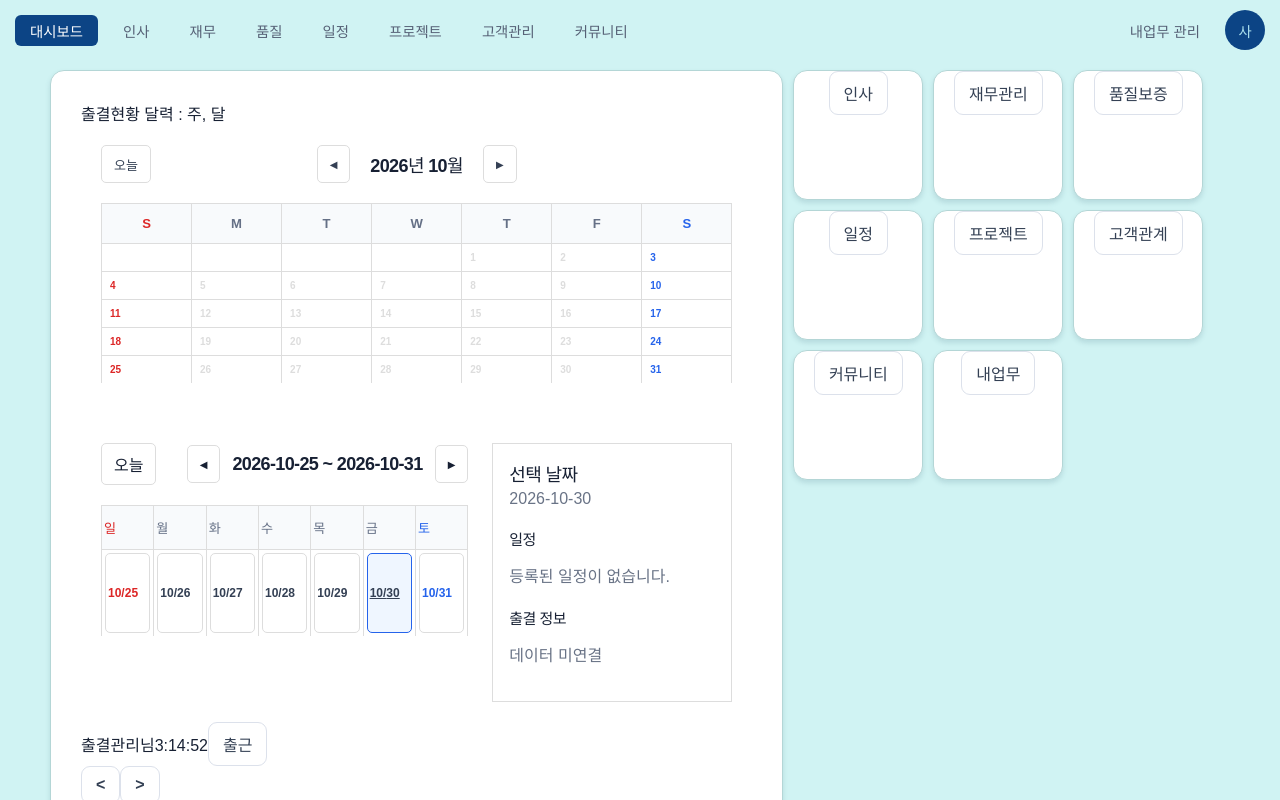
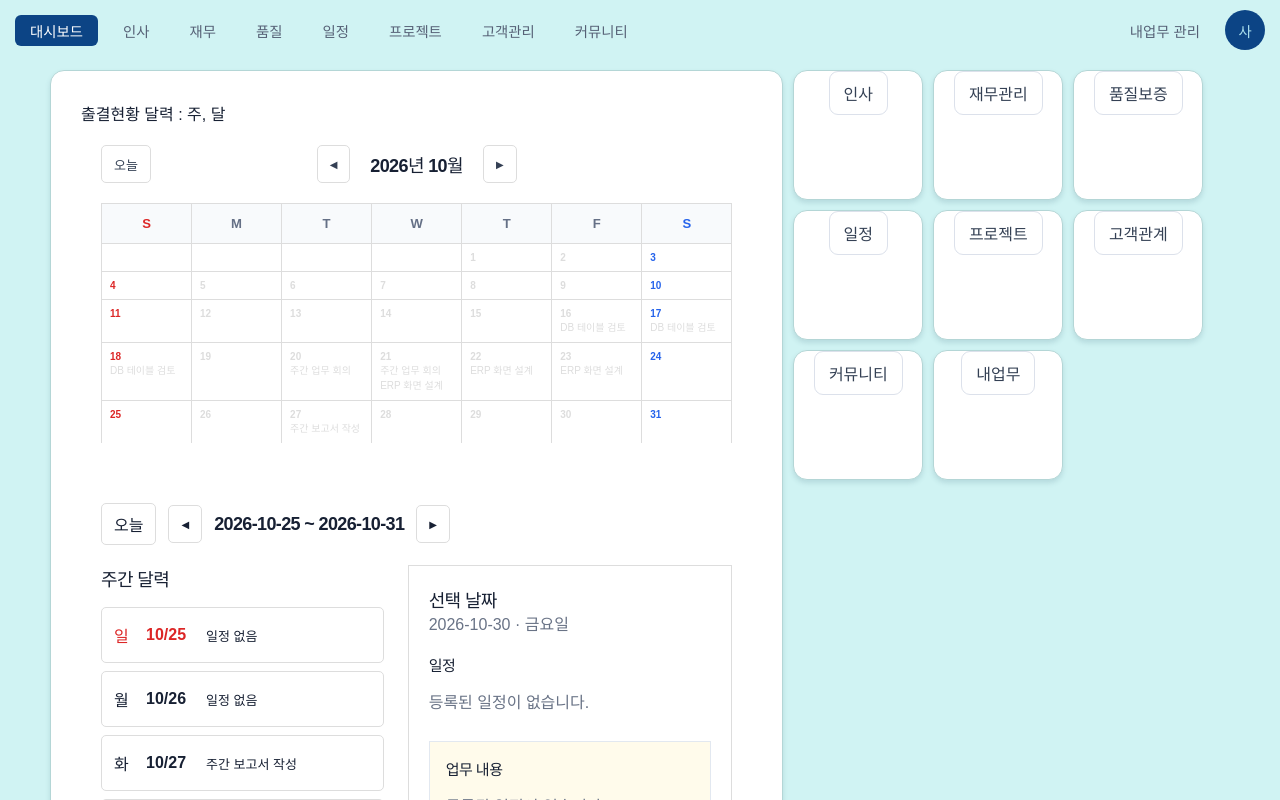
Before and after one commit to YooJunWoo-kor/Semiproject-group-2-, a React (Create React App) app in the folder frontend/: page /main in a window 1280 px wide. Shown: the top 800 px of the page. Built offline with nearby package versions, Linux system fonts and the light colour scheme.

Commit message:
업데이트?

```diff
--- a/frontend/src/components/calendar/Calendar.css
+++ b/frontend/src/components/calendar/Calendar.css
@@ -93,54 +93,3 @@
   .basic-calendar-date {
     font-weight: bold;
   }
-
-.weekly-calendar {
-  display: flex;
-  align-items: flex-start;
-  gap: 24px;
-  padding: 20px;
-  background: white;
-  box-sizing: border-box;
-  width: 100%;
-}
-.weekly-calendar-main { flex: 1; min-width: 0; }
-.weekly-calendar-header,
-.weekly-calendar-navigation { display: flex; align-items: center; gap: 12px; }
-.weekly-calendar-header { justify-content: space-between; margin-bottom: 20px; flex-wrap: wrap; }
-.weekly-calendar-navigation { flex-wrap: wrap; }
-.weekly-calendar h2 { margin: 0; font-size: 18px; }
-.weekly-calendar h3 { font-size: 15px; }
-.weekly-calendar button {
-  padding: 8px 12px;
-  border: 1px solid #ddd;
-  border-radius: 5px;
-  background: white;
-  color: inherit;
-  cursor: pointer;
-}
-.weekly-calendar button:hover { background: #f1f5f9; }
-.weekly-calendar button:focus-visible { outline: 2px solid #2563eb; outline-offset: 2px; }
-.weekly-calendar-navigation button { font-size: 10px; }
-.weekly-calendar-table { width: 100%; table-layout: fixed; border-collapse: collapse; }
-.weekly-calendar-table th { padding: 12px 2px; background: #f8fafc; border: 1px solid #ddd; }
-.weekly-calendar-table td { padding: 3px; border: 1px solid #ddd; vertical-align: top; }
-.weekly-calendar-table th:first-child,
-.weekly-calendar-table td:first-child { color: #dc2626; }
-.weekly-calendar-table th:last-child,
-.weekly-calendar-table td:last-child { color: #2563eb; }
-.weekly-calendar-table .weekly-calendar-day {
-  width: 100%; min-height: 80px; padding: 8px 2px; text-align: left;
-  overflow-wrap: anywhere; font-size: 12px;
-}
-.weekly-calendar-day[aria-pressed="true"] { background: #eff6ff; border-color: #2563eb; }
-.weekly-calendar-day[aria-current="date"] > span:first-child { font-weight: bold; text-decoration: underline; }
-.weekly-calendar-event { display: block; margin-top: 6px; color: #334155; overflow-wrap: anywhere; font-size: 12px; }
-.weekly-calendar-details { flex: 0 0 240px; min-width: 0; padding: 16px; border: 1px solid #ddd; box-sizing: border-box; overflow-wrap: anywhere; }
-.weekly-calendar-details ul { padding-left: 20px; }
-.weekly-calendar-details li { margin-bottom: 12px; }
-@media (max-width: 768px) {
-  .weekly-calendar { flex-direction: column; }
-  .weekly-calendar-main,
-  .weekly-calendar-details { width: 100%; flex: auto; }
-  .weekly-calendar-navigation h2 { font-size: 14px; }
-}
--- /dev/null
+++ b/frontend/src/components/calendar/WeeklyCalendar.css
@@ -0,0 +1,56 @@
+
+.weekly-calendar {
+    padding: 20px;
+    background: white;
+    box-sizing: border-box;
+    width: 100%;
+  }
+  .weekly-calendar-main { flex: 1; min-width: 0; }
+  .weekly-calendar-header,
+  .weekly-calendar-navigation { display: flex; align-items: center; gap: 12px; }
+  .weekly-calendar-header { margin-bottom: 20px; flex-wrap: wrap; }
+  .weekly-calendar-navigation { flex: 1; min-width: 0; }
+  .weekly-calendar-navigation h2 { overflow-wrap: anywhere; }
+  /* 날짜 목록과 메모 영역을 나란히 배치합니다. */
+  .weekly-calendar-body { display: flex; align-items: stretch; gap: 24px; }
+  .weekly-calendar h2 { margin: 0; font-size: 18px; }
+  .weekly-calendar h3 { font-size: 15px; }
+  .weekly-calendar button {
+    padding: 8px 12px;
+    border: 1px solid #ddd;
+    border-radius: 5px;
+    background: white;
+    color: inherit;
+    cursor: pointer;
+  }
+  .weekly-calendar button:hover { background: #f1f5f9; }
+  .weekly-calendar button:focus-visible { outline: 2px solid #2563eb; outline-offset: 2px; }
+  .weekly-calendar-navigation button { font-size: 10px; flex-shrink: 0; }
+  .weekly-calendar-list { list-style: none; padding: 0; margin: 16px 0 0; }
+  .weekly-calendar-list li { margin-bottom: 8px; }
+  .weekly-calendar-list .weekly-calendar-day {
+    display: flex; align-items: center; gap: 12px;
+    width: 100%; min-height: 56px; text-align: left;
+  }
+  .weekly-calendar-weekday { flex: 0 0 20px; font-weight: bold; }
+  .weekly-calendar-date { flex: 0 0 48px; }
+  .weekly-calendar-summary { min-width: 0; overflow-wrap: anywhere; font-size: 13px; }
+  .weekly-calendar-list li:first-child .weekly-calendar-weekday,
+  .weekly-calendar-list li:first-child .weekly-calendar-date { color: #dc2626; }
+  .weekly-calendar-list li:last-child .weekly-calendar-weekday,
+  .weekly-calendar-list li:last-child .weekly-calendar-date { color: #2563eb; }
+  .weekly-calendar-day[aria-pressed="true"] { background: #eff6ff; border-color: #2563eb; }
+  .weekly-calendar-day[aria-current="date"] .weekly-calendar-date { font-weight: bold; text-decoration: underline; }
+  .weekly-calendar-event { display: block; margin-top: 6px; color: #334155; overflow-wrap: anywhere; font-size: 12px; }
+  .weekly-calendar-details { flex: 1; min-width: 0; padding: 20px; border: 1px solid #ddd; box-sizing: border-box; overflow-wrap: anywhere; }
+  .weekly-calendar-details ul { padding-left: 20px; }
+  .weekly-calendar-details li { margin-bottom: 12px; }
+  .weekly-calendar-memo { margin-top: 24px; padding: 16px; border: 1px solid #e2e8f0; background: #fffbeb; }
+  .weekly-calendar-memo h3 { margin-top: 0; }
+  /* 좁은 화면에서는 메모 영역을 날짜 목록 아래로 옮깁니다. */
+  @media (max-width: 768px) {
+    .weekly-calendar-body { flex-direction: column; }
+    .weekly-calendar-main,
+    .weekly-calendar-details { width: 100%; flex: auto; }
+    .weekly-calendar-navigation h2 { font-size: 14px; }
+  }
--- a/frontend/src/components/calendar/WeeklyCalendar.js
+++ b/frontend/src/components/calendar/WeeklyCalendar.js
@@ -1,5 +1,6 @@
 import React, { useState } from 'react';
 import './Calendar.css';
+import './WeeklyCalendar.css';
 
 // 날짜를 일정 데이터와 같은 YYYY-MM-DD 형식으로 만듭니다.
 function formatDate(date) {
@@ -20,7 +21,8 @@ function startOfWeek(date) {
   );
 }
 
-function WeeklyCalendar({ schedule = [] }) {
+function WeeklyCalendar(props) {
+  const schedule = props.schedule || [];
   // weekStart: 현재 보고 있는 주의 일요일
   // selectedDate: 사용자가 클릭한 날짜
   const [weekStart, setWeekStart] = useState(() => startOfWeek(new Date()));
@@ -41,6 +43,11 @@ function WeeklyCalendar({ schedule = [] }) {
   const selectedSchedules = schedule.filter(function (item) {
     return item.start <= selectedDate && selectedDate <= item.end;
   });
+
+  // 이번 주 날짜 중에서 선택 날짜를 찾아 요일을 표시합니다.
+  const selectedDay = days.filter(function (date) {
+    return formatDate(date) === selectedDate;
+  })[0];
 
   // 이전 주(-1) 또는 다음 주(1)로 이동합니다.
   function changeWeek(amount) {
@@ -63,7 +70,6 @@ function WeeklyCalendar({ schedule = [] }) {
 
   return (
     <section className="weekly-calendar" aria-label="주간 달력">
-      <div className="weekly-calendar-main">
       <div className="weekly-calendar-header">
         <button type="button" onClick={goToday}>
           오늘
@@ -92,21 +98,10 @@ function WeeklyCalendar({ schedule = [] }) {
         </div>
       </div>
 
-        <table className="weekly-calendar-table">
-          <thead>
-            <tr>
-              {weekdays.map(function (day) {
-                return (
-                  <th key={day} scope="col">
-                    {day}
-                  </th>
-                );
-              })}
-            </tr>
-          </thead>
-
-          <tbody>
-            <tr>
+      <div className="weekly-calendar-body">
+        <div className="weekly-calendar-main">
+          <h2>주간 달력</h2>
+          <ul className="weekly-calendar-list">
             {days.map(function (date) {
               const dateString = formatDate(date);
 
@@ -116,7 +111,7 @@ function WeeklyCalendar({ schedule = [] }) {
               });
 
               return (
-                  <td key={dateString}>
+                <li key={dateString}>
                   <button
                     type="button"
                     className="weekly-calendar-day"
@@ -129,32 +124,29 @@ function WeeklyCalendar({ schedule = [] }) {
                     }
                     onClick={() => setSelectedDate(dateString)}
                   >
-                      <span>
+                    <span className="weekly-calendar-weekday">{weekdays[date.getDay()]}</span>
+                    <span className="weekly-calendar-date">
                       {date.getMonth() + 1}/{date.getDate()}
                     </span>
 
-                      {daySchedules.map(function (item, index) {
-                        return (
-                          <span
-                            className="weekly-calendar-event"
-                            key={index}
-                          >
-                            {item.title}
+                    <span className="weekly-calendar-summary">
+                      {daySchedules.length === 0
+                        ? '일정 없음'
+                        : daySchedules.length === 1
+                          ? daySchedules[0].title
+                          : '일정 ' + daySchedules.length + '개'}
                     </span>
+                  </button>
+                </li>
               );
             })}
-                    </button>
-                  </td>
-                );
-              })}
-            </tr>
-          </tbody>
-        </table>
+          </ul>
         </div>
 
+        {/* 클릭한 날짜의 상태가 바뀌면 해당 날짜의 정보를 다시 표시합니다. */}
         <aside className="weekly-calendar-details" aria-live="polite">
           <h2>선택 날짜</h2>
-        <p>{selectedDate}</p>
+          <p>{selectedDate} · {weekdays[selectedDay.getDay()]}요일</p>
 
           <h3>일정</h3>
 
@@ -175,9 +167,29 @@ function WeeklyCalendar({ schedule = [] }) {
             <p>등록된 일정이 없습니다.</p>
           )}
 
+          {/* 입력이나 저장 없이 선택 날짜의 일정을 메모장처럼 보여줍니다. */}
+          <div className="weekly-calendar-memo">
+            <h3>업무 내용</h3>
+
+            {selectedSchedules.length > 0 ? (
+              selectedSchedules.map(function (item) {
+                return (
+                  <div key={item.id}>
+                    <strong>{item.title}</strong>
+                    <p>{item.description || '등록된 업무 내용이 없습니다.'}</p>
+                  </div>
+                );
+              })
+            ) : (
+              <p>등록된 일정이 없습니다.</p>
+            )}
+
+          </div>
+
           <h3>출결 정보</h3>
           <p>데이터 미연결</p>
         </aside>
+      </div>
     </section>
   );
 }
--- a/frontend/src/pages/Main/MainApp.js
+++ b/frontend/src/pages/Main/MainApp.js
@@ -6,6 +6,7 @@ import FinanceHome from './finance/FinanceHom';
 import HrRoutes from './hr/HrRoutes';
 import QaRouter from './qualityControl/QaRouter';
 import ScheduleHome from './management/ScheduleHome';
+import { ScheduleProvider } from './management/ScheduleContext';
 import CommunityHome from './community/CommunityHome';
 import CrmRoutes from './crm/CrmRoutes';
 import MyPage from './mypage/MyPage';
@@ -20,6 +21,8 @@ function MainApp() {
         <div className="main-sell">
             <HeaderNav />
             {/* 실제 화면 라우팅 연결 영역 */}
+            {/* 메뉴를 이동해도 같은 일정 데이터를 사용합니다. */}
+            <ScheduleProvider>
             <Routes>
                 <Route path="/" element={<MainModule />} />
                 <Route path="/finance/*" element={<FinanceHome />} />
@@ -33,6 +36,7 @@ function MainApp() {
                 <Route path="/mytesk" element={<MyTeskList />} />
                 <Route path="*" element={<Navigate to="/main" replace />} />
             </Routes>
+            </ScheduleProvider>
             <footer>
                 <hr />
                 <p> ERP 시스템 버전: v1.0.0 | 문의: 시스템운영팀 (내선 1004) </p>
--- a/frontend/src/pages/Main/MainModule.js
+++ b/frontend/src/pages/Main/MainModule.js
@@ -3,9 +3,23 @@ import { useNavigate } from 'react-router-dom';
 import ADComp from '../../components/ADComp';
 import Dashboard from './hr/pages/Dashboard';
 import ProjectModul from './project/ProjectModul';
+import { useSchedules } from './management/ScheduleContext';
 
 function MainModule() {
     const navigate = useNavigate();
+    const scheduleContext = useSchedules();
+
+    // 원본 일정은 그대로 두고 달력에서 사용하는 속성명으로 바꿉니다.
+    const schedule = scheduleContext.schedules.map(function (item) {
+        return {
+            id: item.id,
+            title: item.title,
+            start: item.startDate,
+            end: item.endDate,
+            description: item.description
+        };
+    });
+
     const url = '/main';
     const modules = [
         {
@@ -57,7 +71,7 @@ function MainModule() {
     // 유저에 따라 보드에 노출 목록 관리할 예정.
     const [index, setindex] = useState(0);
     const boardList = [
-        <ADComp showWeekly />,
+        <ADComp schedule={schedule} showWeekly={true} />,
         <Dashboard />
       ];
 
--- a/frontend/src/pages/Main/management/ScheduleHome.jsx
+++ b/frontend/src/pages/Main/management/ScheduleHome.jsx
@@ -1,7 +1,6 @@
 import React from 'react';
 import './ScheduleManagement.css';
 import { NavLink, Navigate, Route, Routes } from 'react-router-dom';
-import { ScheduleProvider } from './ScheduleContext';
 import ScheduleModul from './ScheduleModul';
 import ScheduleCalendar from './pages/ScheduleCalendar';
 import ScheduleList from './pages/ScheduleList';
@@ -16,7 +15,7 @@ const menu = [
 ];
 
 export default function ScheduleHome() {
-    return <ScheduleProvider><div className="schedule-page">
+    return <div className="schedule-page">
         <nav className="schedule-sidebar" aria-label="일정관리 메뉴">
             <h2>일정관리</h2>
             {menu.map(([path, title]) => <p key={path}>
@@ -34,5 +33,4 @@ export default function ScheduleHome() {
         </main>
         <ScheduleDialogs />
     </div>
-    </ScheduleProvider>
 }
```
Lines whose indentation alone changed are shown as unchanged.
